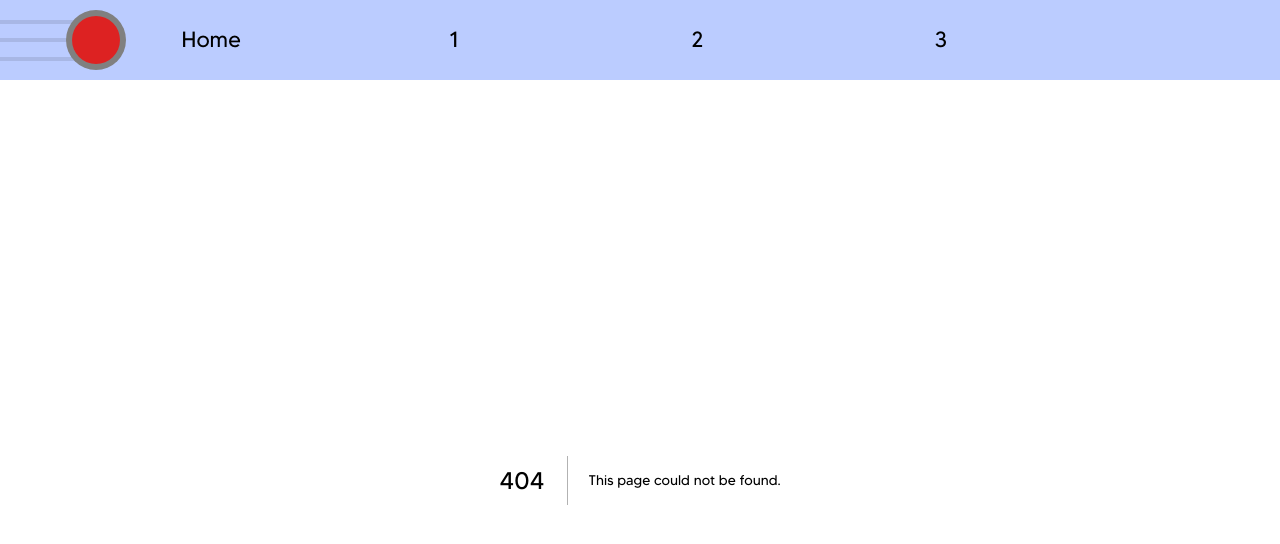
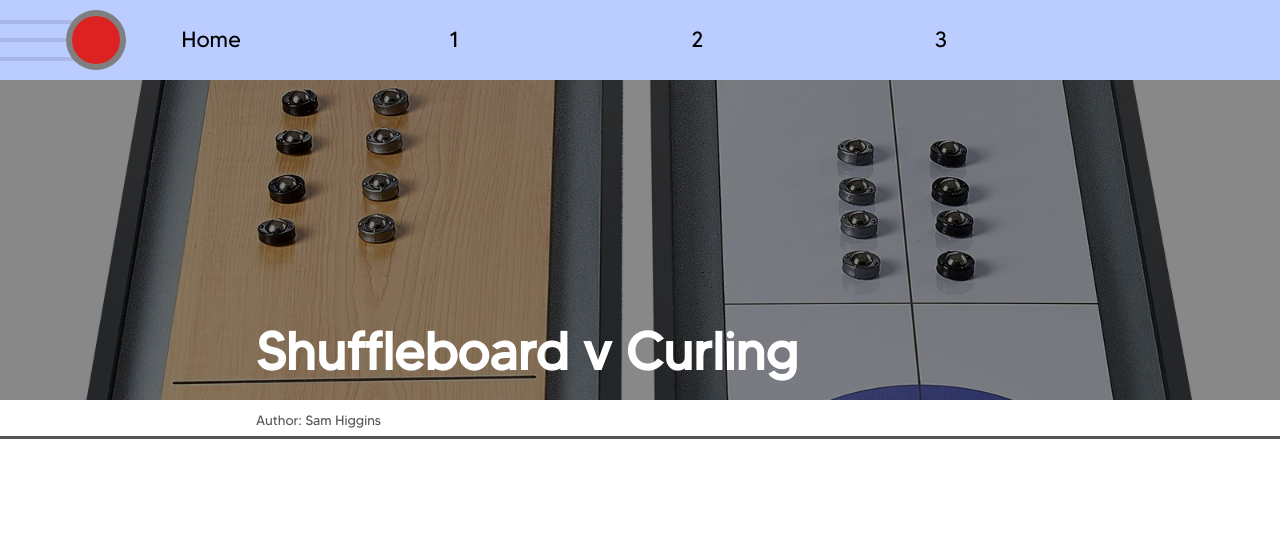
Before and after one commit to samhi113/curlingSite, a Next.js app: page /shuffleboard in a window 1280 px wide. Before the commit this address had no page. Shown: the top 544 px of the page. Built offline with nearby package versions, Linux system fonts and the light colour scheme.

Commit message:
Initialize Shuffleboard Page

```diff
--- /dev/null
+++ b/src/app/shuffleboard/page.js
@@ -0,0 +1,9 @@
+import TitleCard from "@/components/TitleCard/title";
+import * as pageStyles from "./shuffle.module.css";
+
+export default function Shuffleboard() {
+    return (<main className={pageStyles.html}>
+        <TitleCard title="Shuffleboard v Curling" author="Sam Higgins" backImg="shuffleboard.webp" />
+
+    </main>)
+}
--- /dev/null
+++ b/src/app/shuffleboard/shuffle.module.css
@@ -0,0 +1,3 @@
+.html {
+  width: 100vw;
+}
```
Also changed, not shown: public/shuffleboard.webp (added).
